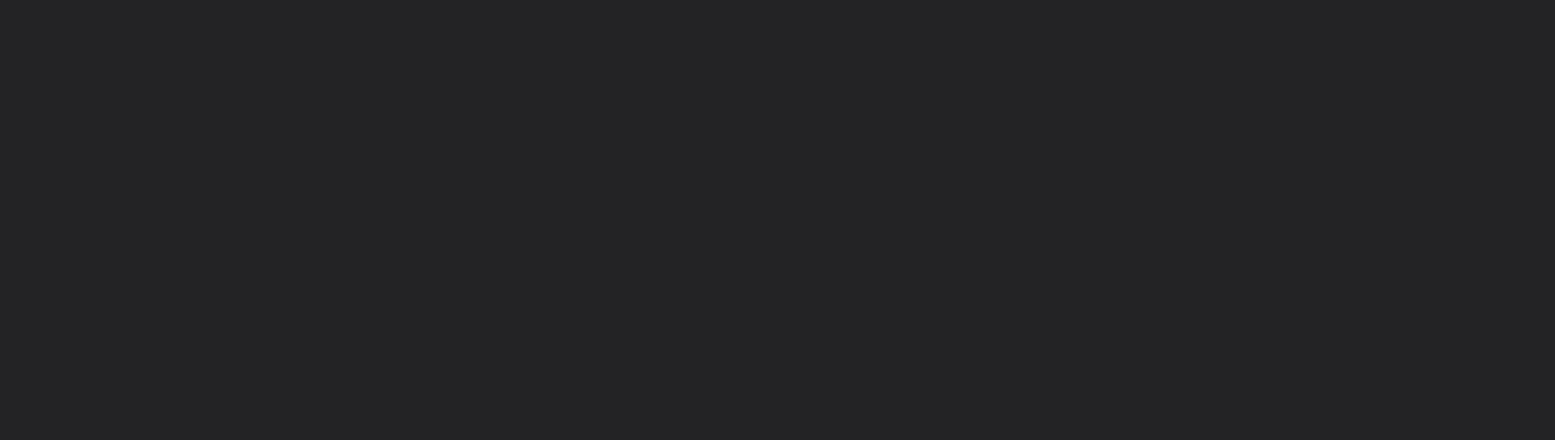
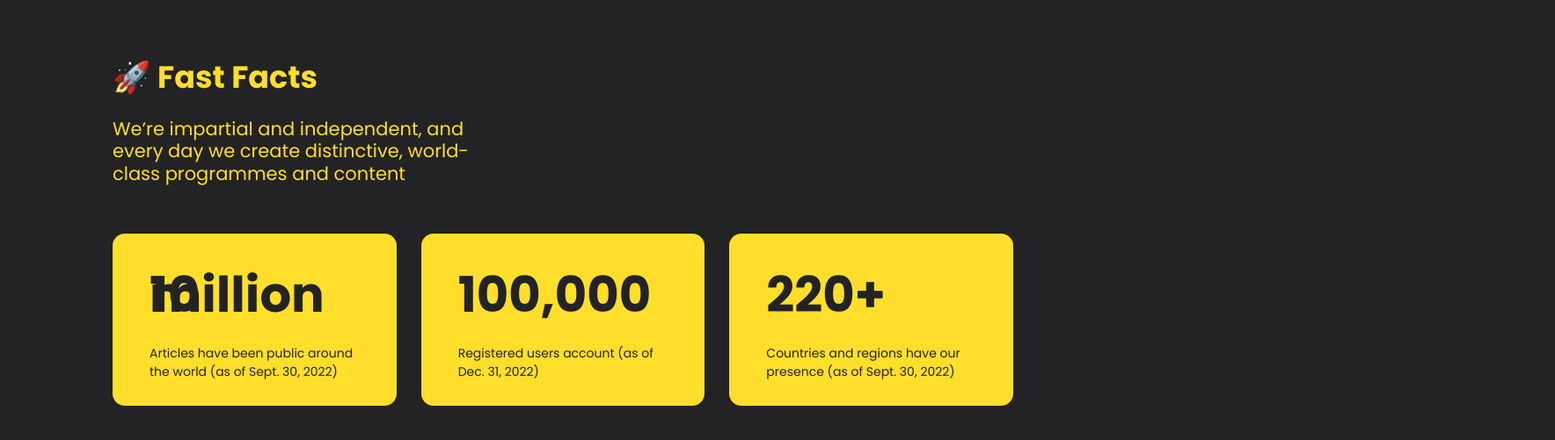
Before and after one commit to debadityasingh8972/nft-marketplace-demo, a Next.js app: page /aboutus in a window 1280 px wide. Before the commit this address had no page. Shown: the part 2239-2740 px from the top of the page at 88% size, 1768 px wide, since content can reach past the window. Before the commit the page ends 1345 px from the top, so only its background shows below. Built offline with nearby package versions, Linux system fonts and the light colour scheme.

Commit message:
About us page added with stylling

```diff
--- a/components/NavBar/HelpCenter/HelpCenter.jsx
+++ b/components/NavBar/HelpCenter/HelpCenter.jsx
@@ -8,8 +8,8 @@ const HelpCenter = () => {
 
   const helpCenter = [
     {
-      name: "About",
-      link: "about",
+      name: "About Us",
+      link: "aboutus",
     },
     {
       name: "Contact Us",
--- /dev/null
+++ b/pages/aboutus.js
@@ -0,0 +1,115 @@
+import React from "react";
+import Image from "next/image";
+
+//INTERNAL IMPORT
+import Style from "../styles/aboutus.module.css";
+import { Brand } from "../components/componentsindex";
+import images from "../img";
+
+const aboutus = () => {
+    const founderArray = [
+        {
+            name: "Niamh O'Shea",
+            position: "Co-founder and Chief Executive",
+            images: images.founder1,
+        },
+        {
+            name: "Danien Jame",
+            position: "Co-founder and Chief Executive",
+            images: images.founder2,
+        },
+        {
+            name: "Orla Dwyer",
+            position: "Co-founder, Chairman",
+            images: images.founder3,
+        },
+        {
+            name: "Dara Frazier",
+            position: "Co-Founder, Chief Strategy Officer",
+            images: images.founder4,
+        },
+    ];
+
+    const factsArray = [
+        {
+            title: "10 million",
+            info: "Articles have been public around the world (as of Sept. 30, 2022)",
+        },
+        {
+            title: "100,000",
+            info: "Registered users account (as of Dec. 31, 2022)",
+        },
+        {
+            title: "220+",
+            info: "Countries and regions have our presence (as of Sept. 30, 2022)",
+        },
+    ];
+
+    return (
+        <div className={Style.aboutus}>
+            <div className={Style.aboutus_box}>
+                <div className={Style.aboutus_box_hero}>
+                    <div className={Style.aboutus_box_hero_left}>
+                        <h1>👋 About Us.</h1>
+                        <p>
+                            We’re impartial and independent, and every day we create
+                            distinctive, world-class programmes and content which inform,
+                            educate and entertain millions of people in the around the world.
+                        </p>
+                    </div>
+                    <div className={Style.aboutus_box_hero_right}>
+                        <Image src={images.hero2} />
+                    </div>
+                </div>
+
+                <div className={Style.aboutus_box_title}>
+                    <h2>⛱ Founder</h2>
+                    <p>
+                        We’re impartial and independent, and every day we create
+                        distinctive, world-class programmes and content
+                    </p>
+                </div>
+
+                <div className={Style.aboutus_box_founder}>
+                    <div className={Style.aboutus_box_founder_box}>
+                        {founderArray.map((el, i) => (
+                            <div className={Style.aboutus_box_founder_box_img}>
+                                <Image
+                                    src={el.images}
+                                    alt={el.name}
+                                    width={500}
+                                    height={500}
+                                    className={Style.aboutus_box_founder_box_img_img}
+                                />
+                                <h3> {el.name} </h3>
+                                <p> {el.position} </p>
+                            </div>
+                        ))}
+                    </div>
+                </div>
+
+                <div className={Style.aboutus_box_title}>
+                    <h2>🚀 Fast Facts</h2>
+                    <p>
+                        We’re impartial and independent, and every day we create
+                        distinctive, world-class programmes and content
+                    </p>
+                </div>
+
+                <div className={Style.aboutus_box_facts}>
+                    <div className={Style.aboutus_box_facts_box}>
+                        {factsArray.map((el, i) => (
+                            <div className={Style.aboutus_box_facts_box_info}>
+                                <h3> {el.title} </h3>
+                                <p> {el.info} </p>
+                            </div>
+                        ))}
+                    </div>
+                </div>
+            </div>
+            <Brand />
+        </div>
+    );
+};
+
+export default aboutus;
--- /dev/null
+++ b/styles/aboutus.module.css
@@ -0,0 +1,169 @@
+
+
+.aboutus{
+    width: 100%;
+    margin-block: 5rem;
+}
+
+.aboutus_box{
+    width: 80%;
+    margin:  0 auto;
+}
+
+.aboutus_box_hero{
+    display: grid;
+    grid-template-columns: 1.5fr 2fr;
+    align-items: center;
+    gap: 3rem;
+}
+
+.aboutus_box_hero_left h1{
+    font-size: 2.5rem;
+    line-height: .5;
+}
+
+.aboutus_box_hero_left p {
+    font-size: 1.5rem;
+    line-height: 1.5;
+}
+
+.aboutus_box_title{
+    margin-top: 5rem;
+}
+
+.aboutus_box_title h2{
+    font-size: 2.5rem;
+    line-height: 1;
+}
+
+.aboutus_box_title p{
+    font-size: 1.5rem;
+    line-height: 1.2;
+    width: 40%;
+}
+
+.aboutus_box_founder{
+    margin-top: 5rem;
+    margin-bottom: 10rem;
+}
+
+.aboutus_box_founder_box{
+    display: grid;
+    grid-template-columns: repeat(3, 1fr);
+    gap: 2rem;
+}
+
+.aboutus_box_founder_box_img{
+    background-color: var(--icons-color);
+    color: var(--main-bg-color);
+    padding: 1rem;
+    border-radius: 1rem;
+}
+
+.aboutus_box_founder_box_img_img{
+    border-radius: 1rem;
+    /* align-items: center; */
+}
+
+.aboutus_box_founder_box_img h3{
+    line-height: 0;
+    font-size: 2rem;
+}
+
+.aboutus_box_founder_box_img p{
+    line-height: 0;
+    font-size: 1.2rem;
+}
+
+.aboutus_box_facts_box{
+    display: grid;
+    grid-template-columns: repeat(3, 1fr);
+    gap: 2rem;
+    margin-top: 4rem;
+}
+
+.aboutus_box_facts_box_info{
+    background-color: var(--icons-color);
+    padding: 1rem 3rem;
+    border-radius: 1rem;
+    color: var(--main-bg-color);
+}
+
+.aboutus_box_facts_box_info h3{
+    font-size: 4rem;
+    line-height: 0;
+}
+
+@media screen and (max-width: 35em) {
+    .aboutus_box{
+        width: 90%;
+    }
+    .aboutus_box_hero{
+        grid-template-columns: 1fr;
+    }
+
+    .aboutus_box_founder{
+        margin-top: 5rem;
+    }
+
+    .aboutus_box_founder_box{
+        grid-template-columns: 1fr;
+        gap: 4rem;
+    }
+
+    .aboutus_box_founder_box{
+        grid-template-columns: 1fr;
+    }
+
+    .aboutus_box_title p{
+        width: 100%;
+    }
+
+    .aboutus_box_facts_box{
+        display: grid;
+        grid-template-columns: 1fr;
+        gap: 2rem;
+        margin-top: 4rem;
+    }
+
+    .aboutus_box_facts_box_info h3{
+        font-size: 2rem;
+    }
+}
+
+@media screen and (min-width: 445px) and (max-width: 768px) {
+    .aboutus_box{
+        width: 90%;
+    }
+    .aboutus_box_hero{
+        grid-template-columns: 1fr;
+    }
+
+    .aboutus_box_founder{
+        margin-top: 5rem;
+    }
+
+    .aboutus_box_founder_box{
+        grid-template-columns: 1fr;
+        gap: 4rem;
+    }
+
+    .aboutus_box_founder_box{
+        grid-template-columns: 1fr 1fr;
+    }
+
+    .aboutus_box_title p{
+        width: 100%;
+    }
+
+    .aboutus_box_facts_box{
+        display: grid;
+        grid-template-columns: 1fr;
+        gap: 2rem;
+        margin-top: 4rem;
+    }
+
+    .aboutus_box_facts_box_info h3{
+        font-size: 2rem;
+    }
+}
```
